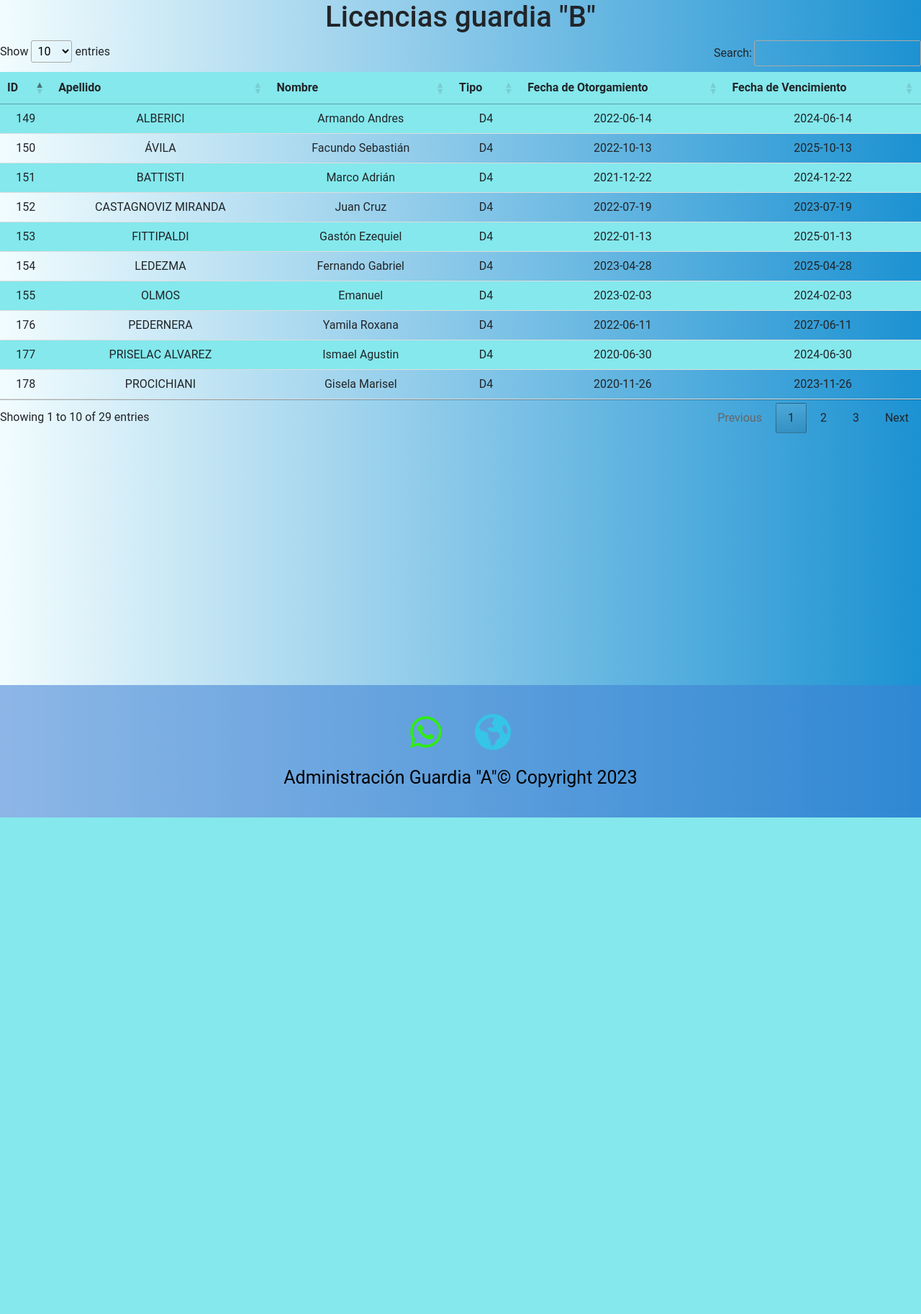
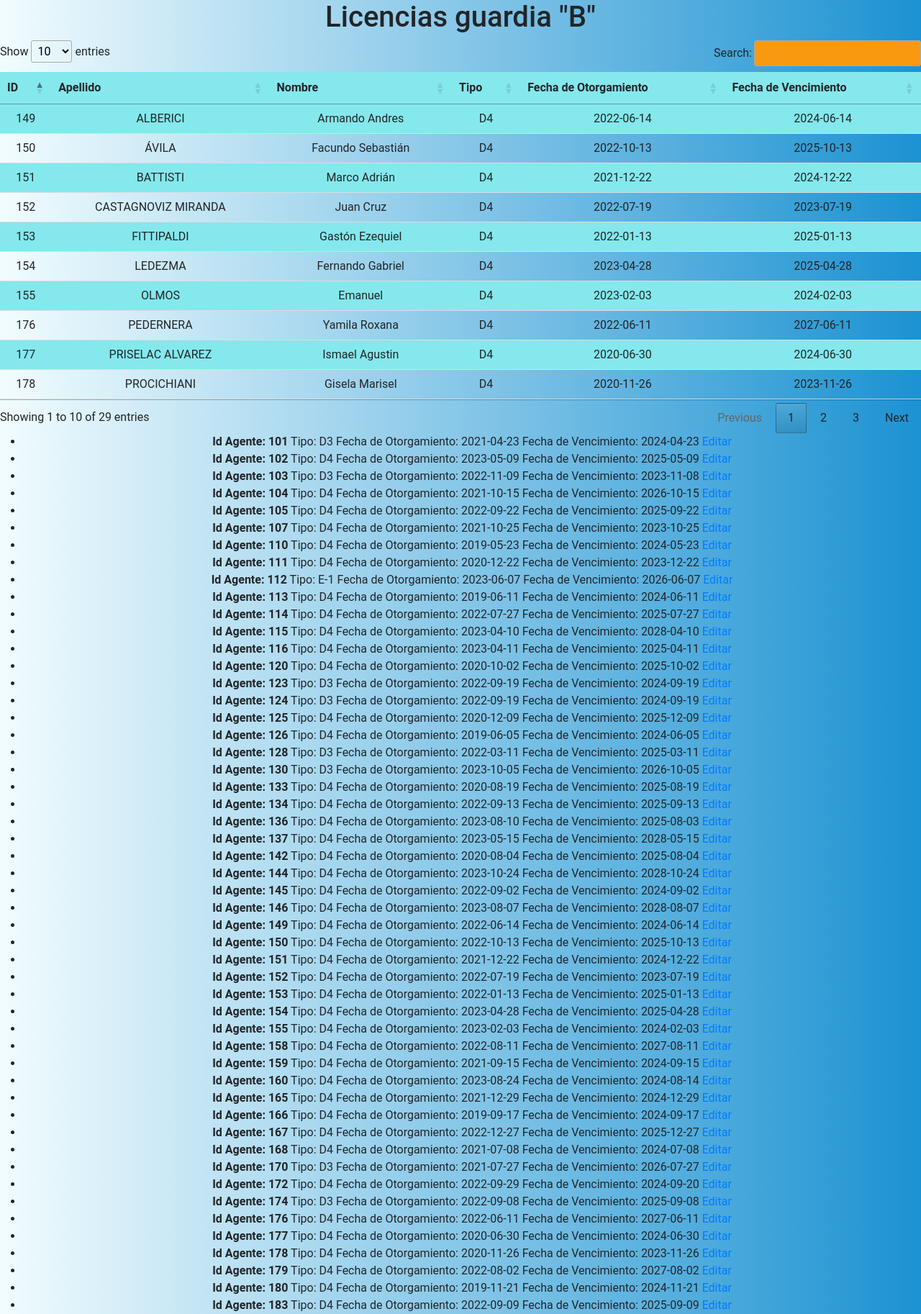
Before and after one commit to aleakd/BASEDEDATOSETAC, a Flask app: page /licencias_B in a window 1280 px wide. Shown: the part 108-1934 px from the top of the page at 72% size. Before the commit the page ends 1244 px from the top, so only its background shows below. Run offline with Flask 3, Linux system fonts and the light colour scheme; a user stored in the database is signed in; some libraries are stand-ins or nearby versions; some web fonts are replaced.

Commit message:
modificacion de footer, agregamos hora a parte de salid, y edicion de licencias para las 3 guardias

```diff
--- a/main.py
+++ b/main.py
@@ -121,6 +121,7 @@ with app.app_context():
         odometro = db.Column(db.Integer)
         bolsos_trauma = db.Column(db.Integer)
         herramienta_adicional = db.Column(db.String(100))
+        hora = db.Column(db.String(100))
 
 
     db.create_all()
@@ -208,7 +209,8 @@ def index():
             odometro = request.form.get('odometro')
             bolsos_trauma = request.form.get('bolsos_trauma')
             herramienta_adicional = request.form.get('herramienta_adicional')
-            fecha_actual = datetime.now()
+            fecha_actual = datetime.now().date()
+            hora_actual = datetime.now().strftime('%H:%M')
 
             # Crea una nueva entrada en la base de datos
             nueva_salida = Salida(
@@ -234,7 +236,9 @@ def index():
                 chaleco=chaleco,
                 odometro=odometro,
                 bolsos_trauma=bolsos_trauma,
-                herramienta_adicional = herramienta_adicional
+                herramienta_adicional=herramienta_adicional,
+                hora=hora_actual
+
             )
 
             db.session.add(nueva_salida)
--- a/static/style.css
+++ b/static/style.css
@@ -81,6 +81,10 @@ background-color:#C0F1F0;
 border-radius:30px;
 }
 
+
+div.dataTables_wrapper input[type="search"] {
+    background-color: #F8990F; /* Cambia este color al que desees */
+}
 
 
 
--- a/templates/base.html
+++ b/templates/base.html
@@ -117,9 +117,9 @@
     <a href="https://api.whatsapp.com/send?phone=5493513946728" target="_blank"><i class="icono-final fa-brands fa-whatsapp fa-2x"></i></a>
 <!--
     <a href="https://www.instagram.com/ale2419m/" target="_blank"><i class="icono-final fa-brands fa-instagram fa-2x"></i></a>  -->
-     <a href="https://sites.google.com/view/secretaria-etac/formularios?authuser=0" target="_blank"> <i class="icono-final fa-solid fa-earth-americas fa-2x" style="color: #36c4e7;"></i></a>
+     <!-- <a href="https://sites.google.com/view/secretaria-etac/formularios?authuser=0" target="_blank"> <i class="icono-final fa-solid fa-earth-americas fa-2x" style="color: #36c4e7;"></i></a> -->
 
         <p class="creditos">Administración Guardia "A"© Copyright 2023</p>
-
+</footer>
 </body>
 </html>
--- a/templates/licenciasb.html
+++ b/templates/licenciasb.html
@@ -37,6 +37,23 @@
 <p>No hay agentes registrados.</p>
 {% endif %}
 
+<div>
+
+    <ul>
+    {% for licencia in Licencias %}
+        <li>
+            <strong>Id Agente: {{ licencia.id_agente }}</strong>
+            Tipo: {{ licencia.Tipo }}
+            Fecha de Otorgamiento: {{ licencia.fecha_otorg }}
+            Fecha de Vencimiento: {{ licencia.fecha_vencim }}
+            <a href="{{ url_for('editar_licencia', id_agente=licencia.id_agente) }}">Editar</a>
+        </li>
+    {% endfor %}
+</ul>
+</div>
+
+
+
 <script>
 $(document).ready( function () {
     $('#tablacarnet2').DataTable();
--- a/templates/movimientos.html
+++ b/templates/movimientos.html
@@ -41,6 +41,7 @@
 <script>
 $(document).ready( function () {
     $('#tablacarnet2').DataTable();
+    $('div.dataTables_wrapper input[type="search"]').attr('placeholder', 'Buscador');
 } );
 </script>
 
--- a/templates/salidas.html
+++ b/templates/salidas.html
@@ -10,6 +10,7 @@
         <tr>
             <th>ID</th>
             <th>fecha</th>
+            <th>hora</th>
             <th>Número de Móvil</th>
             <th>Agente a Cargo</th>
             <th>Agente Chofer</th>
@@ -39,6 +40,7 @@
             <tr>
                 <td>{{ salida.id }}</td>
                 <td>{{ salida.fecha }}</td>
+                <td>{{ salida.hora }}</td>
                 <td>{{ salida.nmovil }}</td>
                 <td>{{ salida.ag_cargo }}</td>
                 <td>{{ salida.ag_chofer }}</td>
@@ -70,6 +72,10 @@
 <script>
 $(document).ready( function () {
     $('#tablacarnet3').DataTable();
+
+        $('div.dataTables_wrapper input[type="search"]').attr('placeholder', 'Buscador');
+
+
 } );
 </script>
 
```
Also changed, not shown: templates/licenciasc.html (+19 -0 lines), instance/guardiaA.db.
